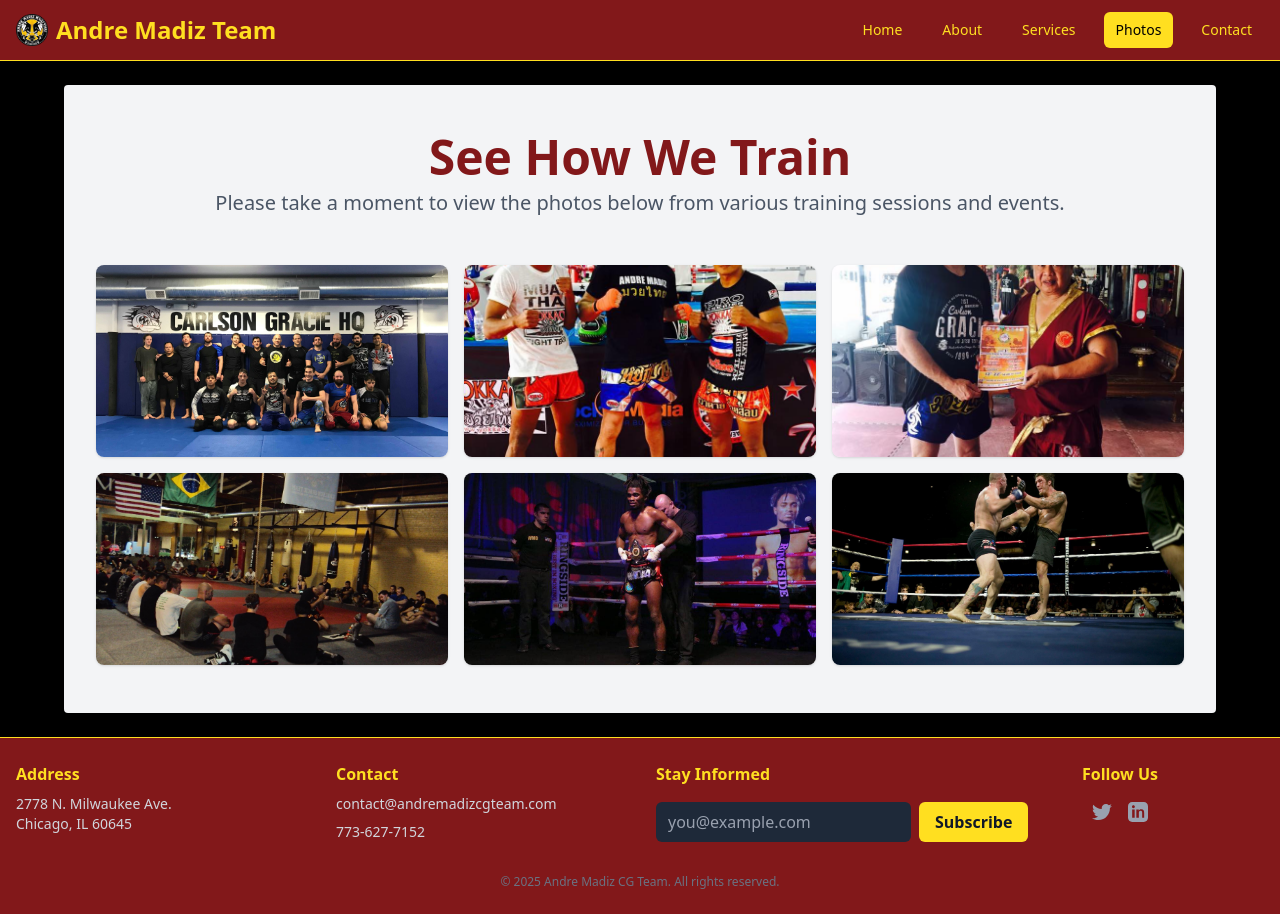
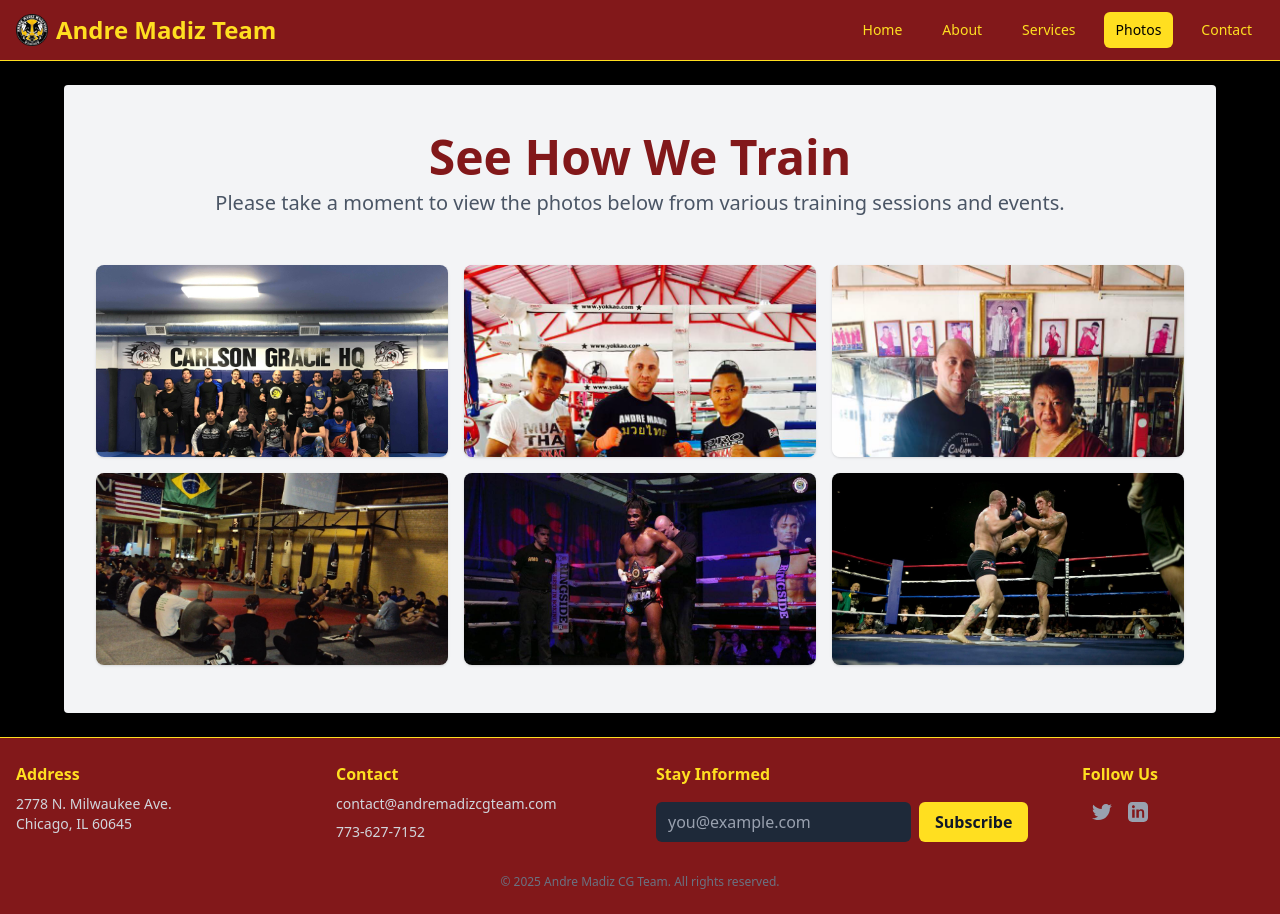
Before and after one commit to jerry-vrabel-development/andremadizcgteam, a React (Vite) app: page /andremadizcgteam/photos in a window 1280 px wide. Built offline with nearby package versions, Linux system fonts and the light colour scheme.

Commit message:
Changed photo grid styling h-full object-cover object-top to prevent crop

```diff
--- a/src/pages/Photos.tsx
+++ b/src/pages/Photos.tsx
@@ -13,7 +13,7 @@
 const photos: Photo[] = [
   { src: jiuJitsu, alt: "Students of Brazilian Jiu Jitsu" },
   { src: andreThailand, alt: "Andre Training in Thailand" },
-  { src: andreWmo, alt: "Urban skyline at night" },
+  { src: andreWmo, alt: "Promoting World Muay Thai Organization" },
   { src: groupCeremony, alt: "Andre Teaching Muay Thai Ceremony" },
   { src: andreAward, alt: "Andre receiving the award belt at the World Muay Thai Championship" },
   { src: andreFight, alt: "Andre in a fighting stance during a mixed‑martial‑arts bout" },
@@ -45,7 +45,7 @@
               alt={p.alt}
               loading="lazy"
               decoding="async"
-              className="w-full h-full object-cover"
+              className="w-full h-auto object-contain"
             />
           </button>
         ))}
```
